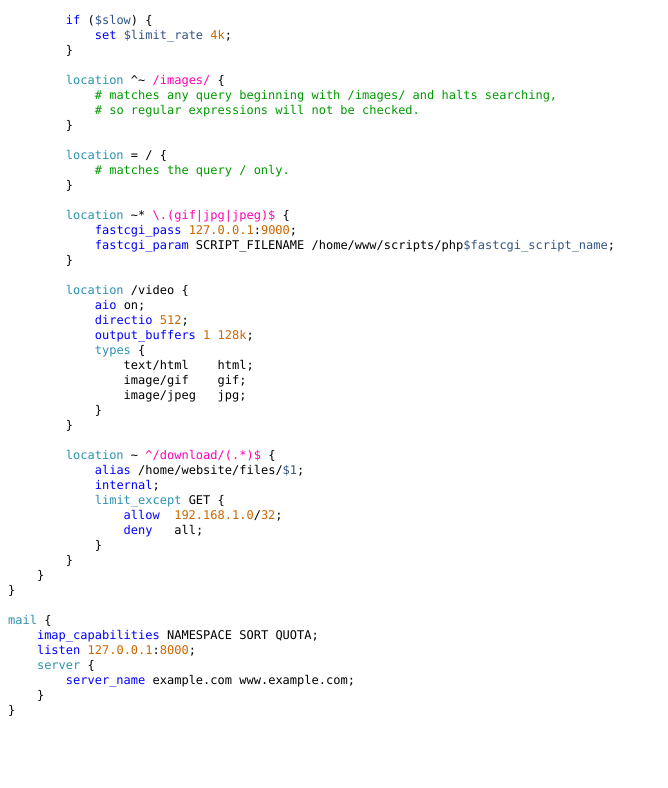
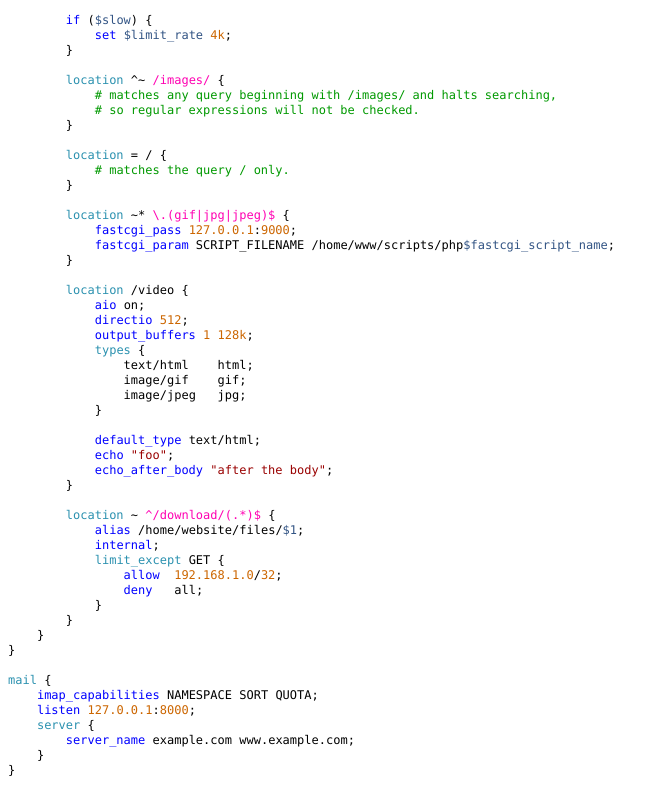
Before and after one commit to tmont/sunlight, a plain HTML site: page tests/test-nginx.html in a window 1280 px wide. Shown: the part 1002-1790 px from the top of the page, without its empty margins (0-668 px from the left). Before the commit the page ends 1730 px from the top, so only its background shows below. Drawn offline with Linux system fonts and the light colour scheme.

Commit message:
added echo module to nginx, fixed bug where keywords after a } were not being detected

```diff
--- a/src/lang/sunlight.nginx.js
+++ b/src/lang/sunlight.nginx.js
@@ -293,6 +293,12 @@
 					/*"ssl","ssl_certificate","ssl_certificate_key","ssl_ciphers","ssl_prefer_server_ciphers","ssl_protocols","ssl_session_cache","ssl_session_timeout",*/ //<- covered in http ssl module
 					"starttls",
 
+					//echo: http://wiki.nginx.org/HttpEchoModule
+					"echo_duplicate", "echo_flush", "echo_sleep", "echo_blocking_sleep", "echo_reset_timer",
+					"echo_read_request_body", "echo_location_async", "echo_location", "echo_subrequest_async",
+					"echo_subrequest", "echo_foreach_split", "echo_end", "echo_request_body", "echo_exec",
+					"echo_before_body", "echo_after_body", "echo",
+
 					//others
 					"default", "output_buffers"
 				], "[\\s;]", false);
@@ -306,12 +312,12 @@
 					}
 
 					//must be the first word in a statement
-					//which means first token in the string, or first non-ws token after "{" or ";"
+					//which means first token in the string, or first non-ws token after "{", "}" or ";"
 					prevToken = sunlight.util.getPreviousWhile(context.getAllTokens(), context.count(), function(token) {
 						return token.name === "default" || token.name === "comment";
 					});
 
-					if (!prevToken || (prevToken.name === "punctuation" && (prevToken.value === "{" || prevToken.value === ";"))) {
+					if (!prevToken || (prevToken.name === "punctuation" && (sunlight.util.contains(["{", "}", ";"], prevToken.value)))) {
 						context.reader.read(token.value.length - 1); //already read the first character
 						return token;
 					}
--- a/tests/test-nginx.html
+++ b/tests/test-nginx.html
@@ -102,6 +102,10 @@ http {
 				image/gif    gif;
 				image/jpeg   jpg;
 			}
+
+			default_type text/html;
+			echo "foo";
+			echo_after_body "after the body";
 		}
 
 		location ~ ^/download/(.*)$ {
@@ -156,6 +160,9 @@ mail {
 		assertExists("keyword", "allow", "allow keyword");
 		assertExists("keyword", "internal", "internal keyword");
 		assertExists("keyword", "imap_capabilities", "imap_capabilities keyword");
+		assertExists("keyword", "echo", "echo keyword");
+		assertExists("keyword", "echo_after_body", "echo_after_body keyword");
+		assertExists("keyword", "default_type", "default_type keyword");
 
 		assertExists("ident", "default", "non-contextual keyword default");
 		assertExists("ident", "server_name", "non-contextual keyword server_name");
```
